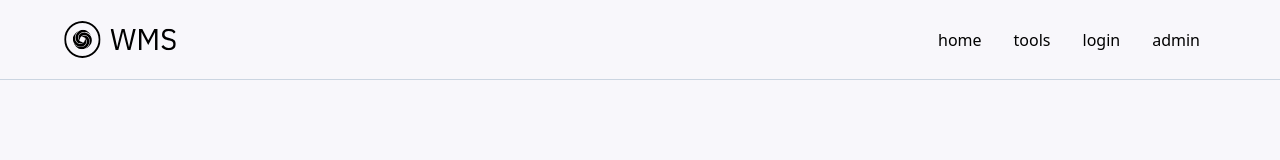
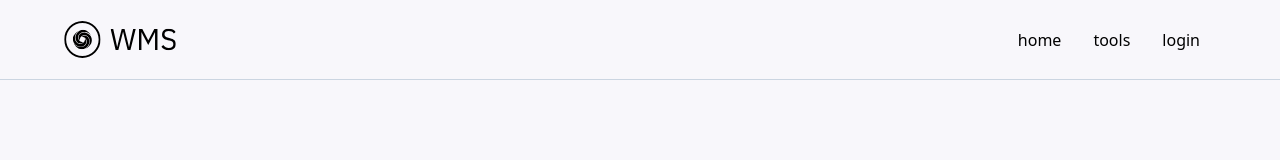
Before and after one commit to tijohans/WorkshopManagementSystem, a React (Vite) app in the folder app/: page / in a window 1280 px wide. Shown: the top 160 px of the page. Built offline with nearby package versions, Linux system fonts and the light colour scheme.

Commit message:
added underline for all except home for now

```diff
--- a/app/src/components/Header.jsx
+++ b/app/src/components/Header.jsx
@@ -7,7 +7,7 @@ export default function Header() {
     const cookie = new Cookies()
 
     const [nav, setNav] = useState(true)
-    const [pages, setPages] = useState(['home', 'tools', 'login', 'admin'])
+    const [pages, setPages] = useState(['home', 'tools', 'login'])
     const [loggedIn, setLoggedIn] = useState()
 
     useEffect(() => {
@@ -21,9 +21,13 @@ export default function Header() {
 
     // Generates all the list items
     const generateListItems = () => {
+
+        const currentPath = window.location.pathname;
+
         return pages.map((elem, key) => <li
             key={key}
-            className=' transition ease-in-out hover:transition-delay-50 duration-300 hover:text-plum hover:underline underline-offset-8'
+            className={` transition ease-in-out hover:transition-delay-50 duration-300 hover:text-plum hover:underline underline-offset-8
+            ${currentPath === "/" + elem ? "underline" : ""}`}
             onClick={toggleNav}>
 
                 {/* Could probably find a more elegant solution to this */}
```
Also changed, not shown: 1 other file (tests, documents, lock files or other folders).
